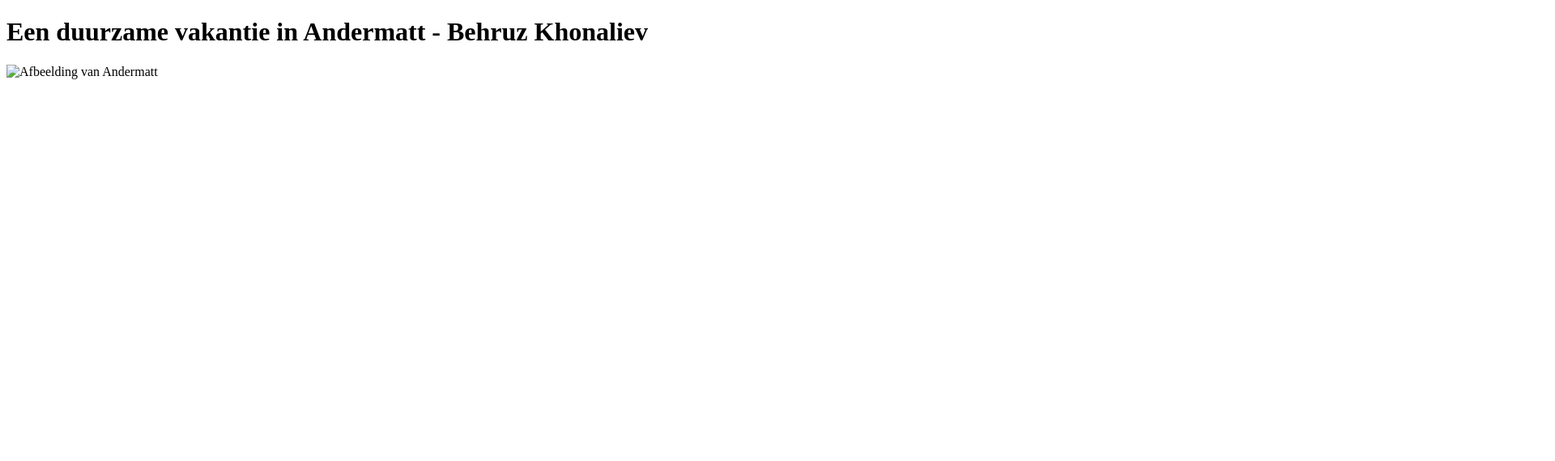
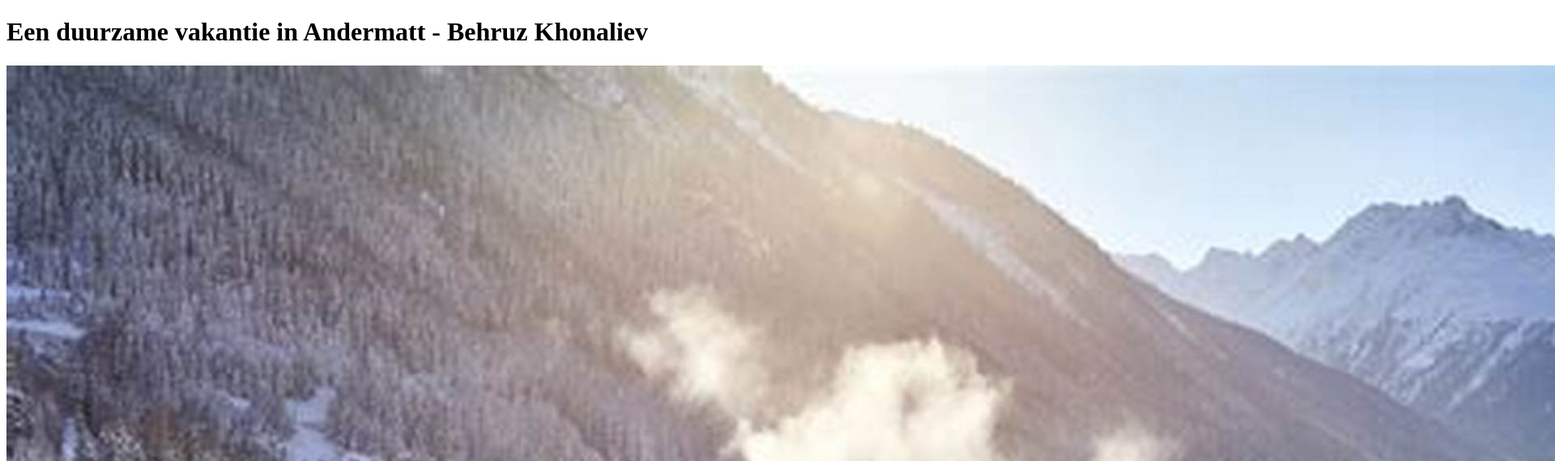
Before and after one commit to BehruzKhonaliev/website2025, a plain HTML site: page index.html in a window 1280 px wide. Shown: the top 570 px of the page at 81% size, 1920 px wide, since content can reach past the window. Drawn offline with Linux system fonts and the light colour scheme.

Commit message:
Update index.html

```diff
--- a/index.html
+++ b/index.html
@@ -7,6 +7,6 @@
 </head>
 <body>
     <h1>Een duurzame vakantie in Andermatt - Behruz Khonaliev</h1>
-    <img src="andermatt1.jpg" alt="Afbeelding van Andermatt" />
+    <img src="andermatt1.jpeg" alt="Afbeelding van Andermatt" />
 </body>
 </html>
```
